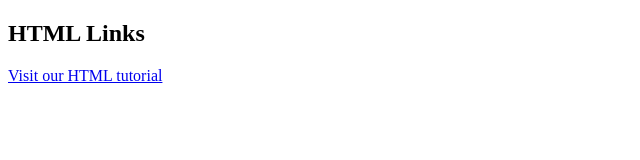
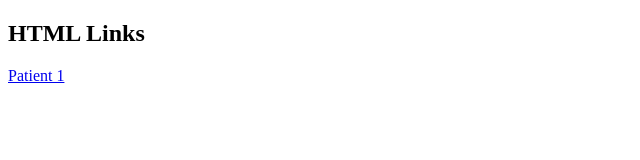
Before and after one commit to kay10/3dvttracking.github.io, a plain HTML site: page index.html in a window 1280 px wide. Shown: the whole page, without its empty margins (0-640 px from the left). Drawn offline with Linux system fonts and the light colour scheme.

Commit message:
Update index.html

```diff
--- a/index.html
+++ b/index.html
@@ -3,7 +3,7 @@
 <body>
 
 <h2>HTML Links</h2>
-<p><a href="https://www.w3schools.com/html/">Visit our HTML tutorial</a></p>
+<p><a href="https://www.w3schools.com/html/">Patient 1</a></p>
 
 
 </body>
```
